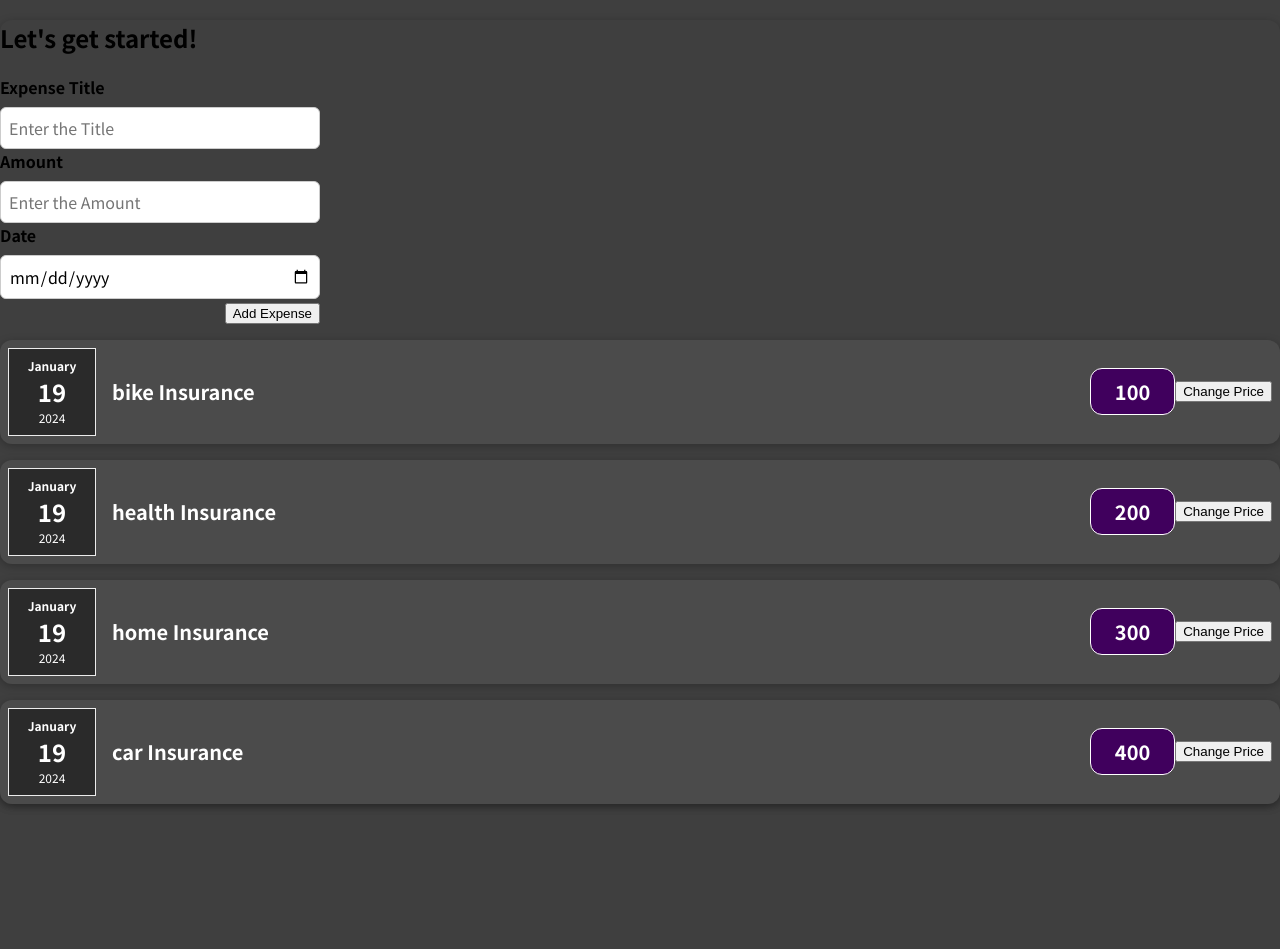
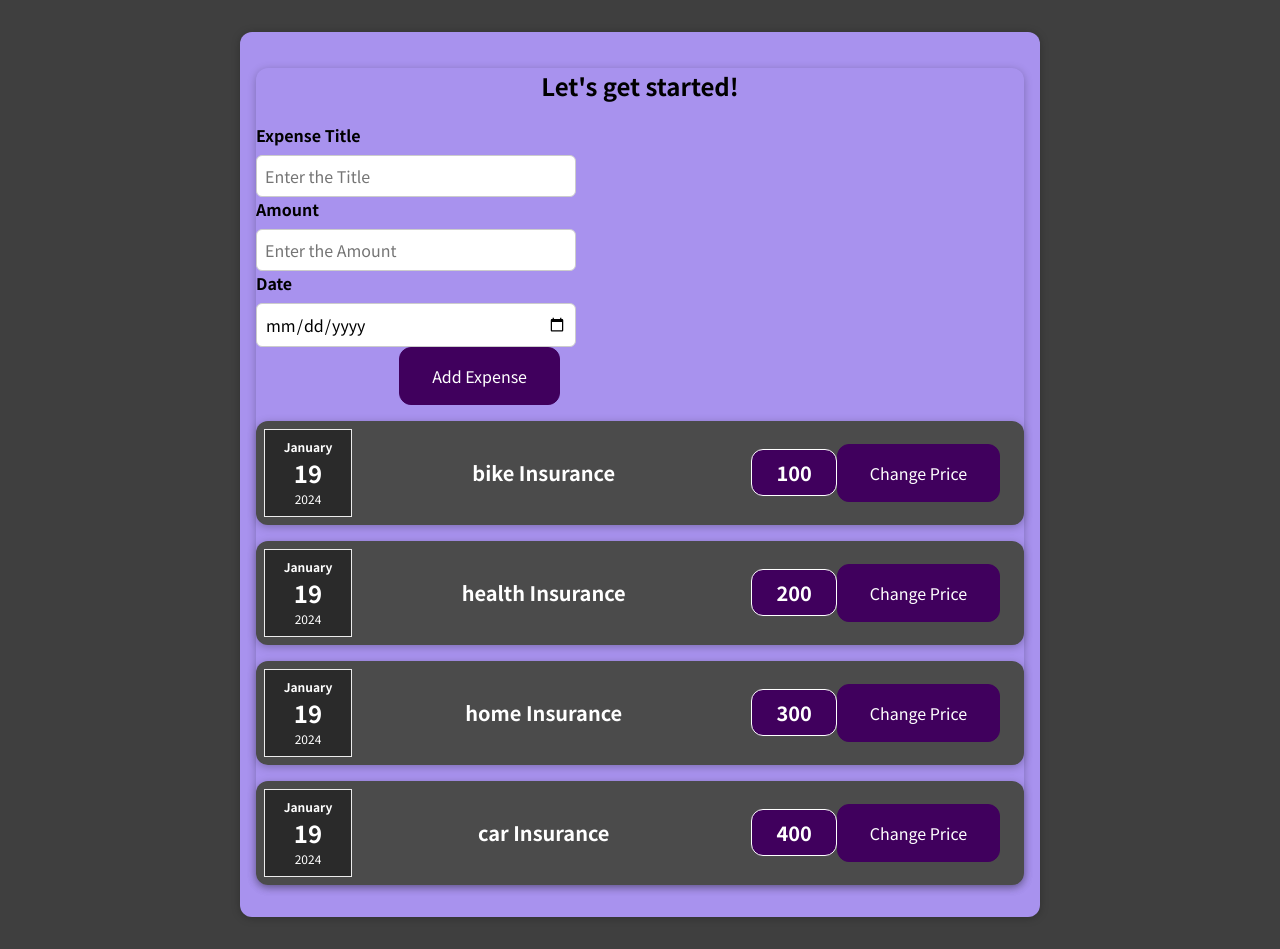
Before and after one commit to OnkarDivekar07/ReactBasics, a React (Create React App) app: page / in a window 1280 px wide. Before the commit the page ends 820 px from the top, so only its background shows below. Built offline with nearby package versions, Linux system fonts and the light colour scheme.

Commit message:
M-2 Task-8

```diff
--- a/src/App.js
+++ b/src/App.js
@@ -1,6 +1,5 @@
-import ExpenseItem from "./components/Expense/ExpenseItem";
-import ExpenseForm from "./components/Expense/ExpenseForm";
-import Card from "./components/UI/Card";
+import Expenses from "./components/Expense/Expenses";
+import "./components/Expense/Expenses.css";
 function App() {
   const expense = [
     {
@@ -24,31 +23,14 @@ function App() {
       Amount: "400",
     },
   ];
+  function addexpensedata(reciveddatafromexpenses) {
+    console.log("app.js");
+    console.log(reciveddatafromexpenses);
+  }
   return (
-    <Card>
-      <h2>Let's get started!</h2>
-      <ExpenseForm></ExpenseForm>
-      <ExpenseItem
-        Date={expense[0].Date}
-        Title={expense[0].Title}
-        Amount={expense[0].Amount}
-      ></ExpenseItem>
-      <ExpenseItem
-        Date={expense[1].Date}
-        Title={expense[1].Title}
-        Amount={expense[1].Amount}
-      ></ExpenseItem>
-      <ExpenseItem
-        Date={expense[2].Date}
-        Title={expense[2].Title}
-        Amount={expense[2].Amount}
-      ></ExpenseItem>
-      <ExpenseItem
-        Date={expense[3].Date}
-        Title={expense[3].Title}
-        Amount={expense[3].Amount}
-      ></ExpenseItem>
-    </Card>
+    <div className="new-expense">
+      <Expenses OnAppExpenses={addexpensedata} item={expense}></Expenses>
+    </div>
   );
 }
 
--- a/src/components/Expense/ExpenseForm.js
+++ b/src/components/Expense/ExpenseForm.js
@@ -24,7 +24,10 @@ function ExpenseForm(props) {
       price: price,
       date: new Date(date),
     };
-    console.log(expensedata);
+    props.onSaveExpenseData(expensedata);
+    setTitle("");
+    setPrice("");
+    setDate("");
   }
 
   return (
@@ -34,6 +37,7 @@ function ExpenseForm(props) {
           <label htmlFor="ExpenseTitle">Expense Title</label>
           <input
             type="text"
+            value={title}
             onChange={titleHandler}
             placeholder="Enter the Title"
           />
@@ -42,6 +46,7 @@ function ExpenseForm(props) {
           <label htmlFor="Amount">Amount</label>
           <input
             type="number"
+            value={price}
             onChange={priceHandler}
             placeholder="Enter the Amount"
           />
@@ -51,6 +56,7 @@ function ExpenseForm(props) {
           <input
             type="date"
             onChange={dateHandler}
+            value={date}
             placeholder="Enter the date"
           />
         </div>
--- /dev/null
+++ b/src/components/Expense/Expenses.css
@@ -0,0 +1,38 @@
+.new-expense {
+  background-color: #a892ee;
+  padding: 1rem;
+  margin: 2rem auto;
+  width: 50rem;
+  max-width: 95%;
+  border-radius: 12px;
+  text-align: center;
+  box-shadow: 0 1px 8px rgba(0, 0, 0, 0.25);
+}
+
+.new-expense button {
+  font: inherit;
+  cursor: pointer;
+  padding: 1rem 2rem;
+  border: 1px solid #40005d;
+  background-color: #40005d;
+  color: white;
+  border-radius: 12px;
+  margin-right: 1rem;
+}
+
+.new-expense button:hover,
+.new-expense button:active {
+  background-color: #510674;
+  border-color: #510674;
+}
+
+.new-expense button.alternative {
+  color: #220131;
+  border-color: transparent;
+  background-color: transparent;
+}
+
+.new-expense button.alternative:hover,
+.new-expense button.alternative:active {
+  background-color: #ddb3f8;
+}
--- /dev/null
+++ b/src/components/Expense/Expenses.js
@@ -0,0 +1,42 @@
+import ExpenseItem from "./ExpenseItem";
+import ExpenseForm from "./ExpenseForm";
+import Card from "../UI/Card";
+import "./Expenses.css";
+function Expenses(props) {
+  function SaveExpenseDatahandler(reciviedexpensedata) {
+    const newexpensedata = {
+      ...reciviedexpensedata,
+      id: Math.random().toString(),
+    };
+    props.OnAppExpenses(newexpensedata);
+  }
+
+  return (
+    <Card>
+      <h2>Let's get started!</h2>
+      <ExpenseForm onSaveExpenseData={SaveExpenseDatahandler}></ExpenseForm>
+      <ExpenseItem
+        Date={props.item[0].Date}
+        Title={props.item[0].Title}
+        Amount={props.item[0].Amount}
+      ></ExpenseItem>
+      <ExpenseItem
+        Date={props.item[1].Date}
+        Title={props.item[1].Title}
+        Amount={props.item[1].Amount}
+      ></ExpenseItem>
+      <ExpenseItem
+        Date={props.item[2].Date}
+        Title={props.item[2].Title}
+        Amount={props.item[2].Amount}
+      ></ExpenseItem>
+      <ExpenseItem
+        Date={props.item[3].Date}
+        Title={props.item[3].Title}
+        Amount={props.item[3].Amount}
+      ></ExpenseItem>
+    </Card>
+  );
+}
+
+export default Expenses;
```
